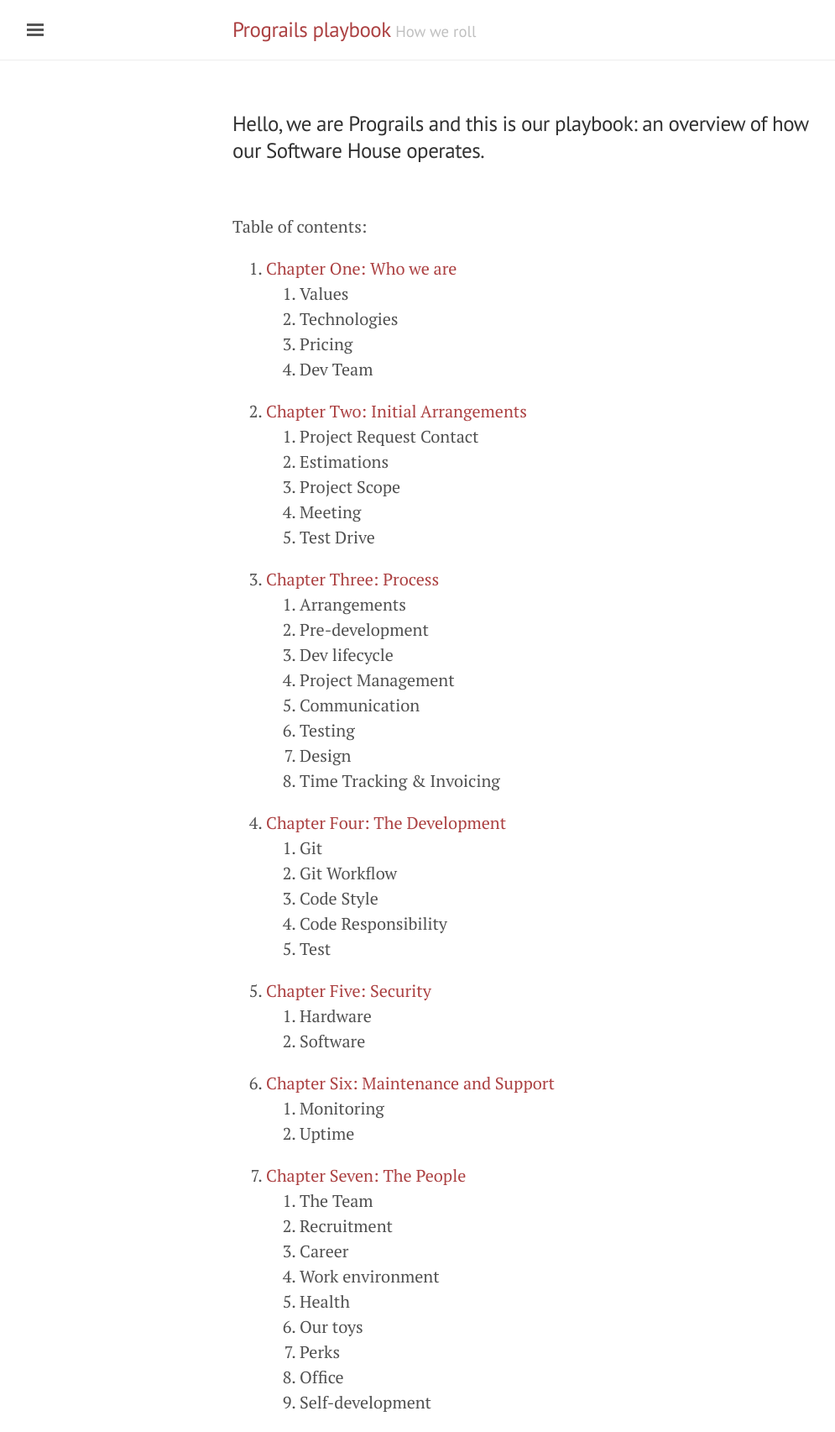
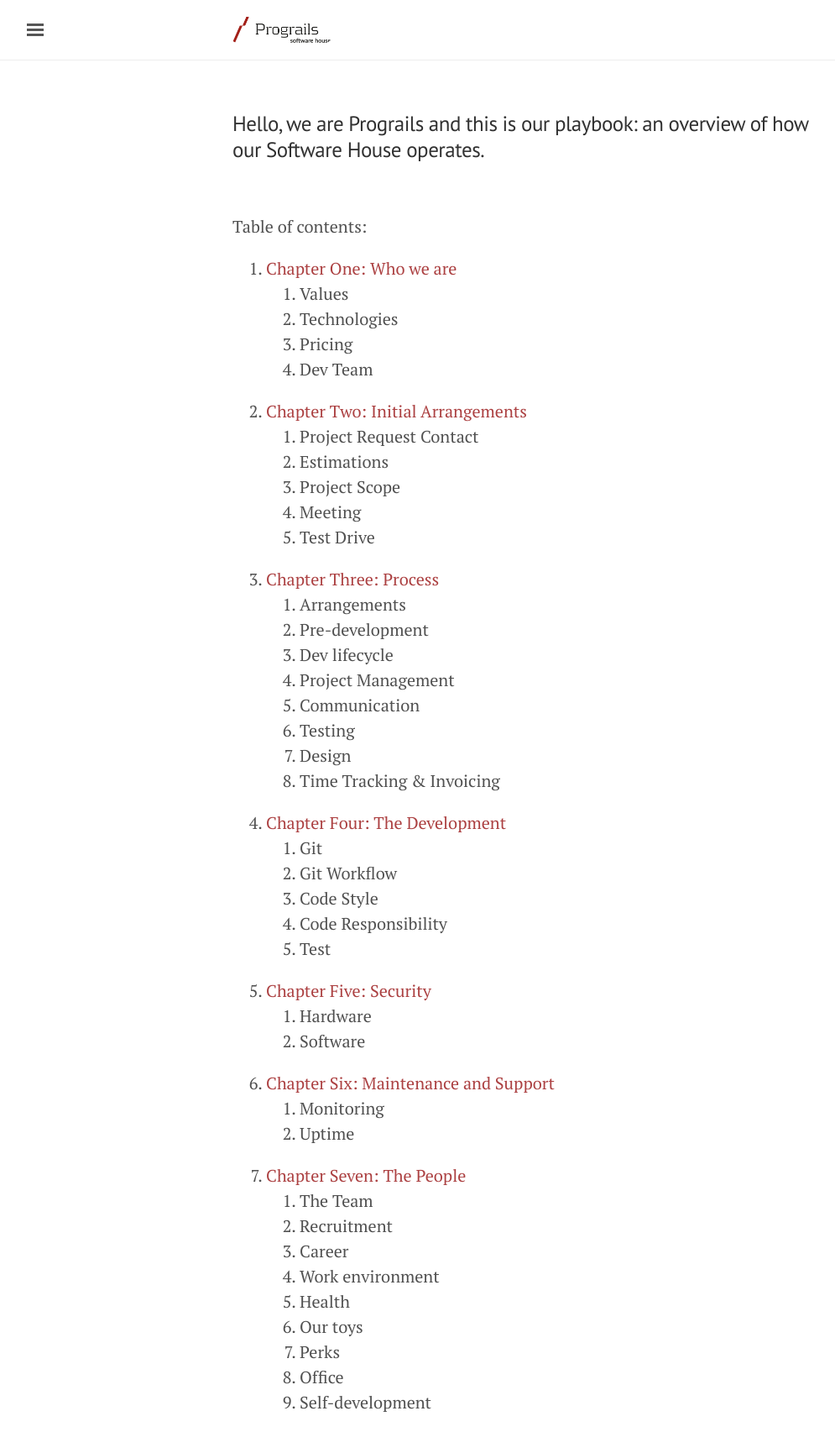
Before and after one commit to prograils/playbook, a Jekyll site: the page built from index.md, in a window 1280 px wide. Shown: the whole page at 84% size, without its empty margins (3-998 px from the left). Built offline with Jekyll 4.4.1, drawn with Linux system fonts in a browser that asks for light colours.

Commit message:
Add Prograils logo

```diff
--- a/_layouts/default.html
+++ b/_layouts/default.html
@@ -13,8 +13,9 @@
       <div class="masthead">
         <div class="container">
           <h3 class="masthead-title">
-            <a href="{{ site.baseurl }}/" title="Home">{{ site.title }}</a>
-            <small>{{ site.tagline }}</small>
+            <a href="https://prograils.com" title="Prograils Home Page" target="_blank">
+              <img src="public/logo@2x.png" alt="Prograils logo">
+            </a>
           </h3>
         </div>
       </div>
--- a/public/css/poole.css
+++ b/public/css/poole.css
@@ -428,3 +428,19 @@ a.pagination-item:hover {
     border-bottom-right-radius: 4px;
   }
 }
+
+/* Custom styles */
+.masthead img {
+  margin: 0;
+  height: 31px;
+}
+.sidebar-toggle {
+  top: 1.2em;
+}
+@media (max-width: 48em) {
+  .masthead img {
+    position: relative;
+    left: 50%;
+    transform: translateX(-50%);
+  }
+}
```
Also changed, not shown: public/logo.png (added), public/logo@2x.png (added).
